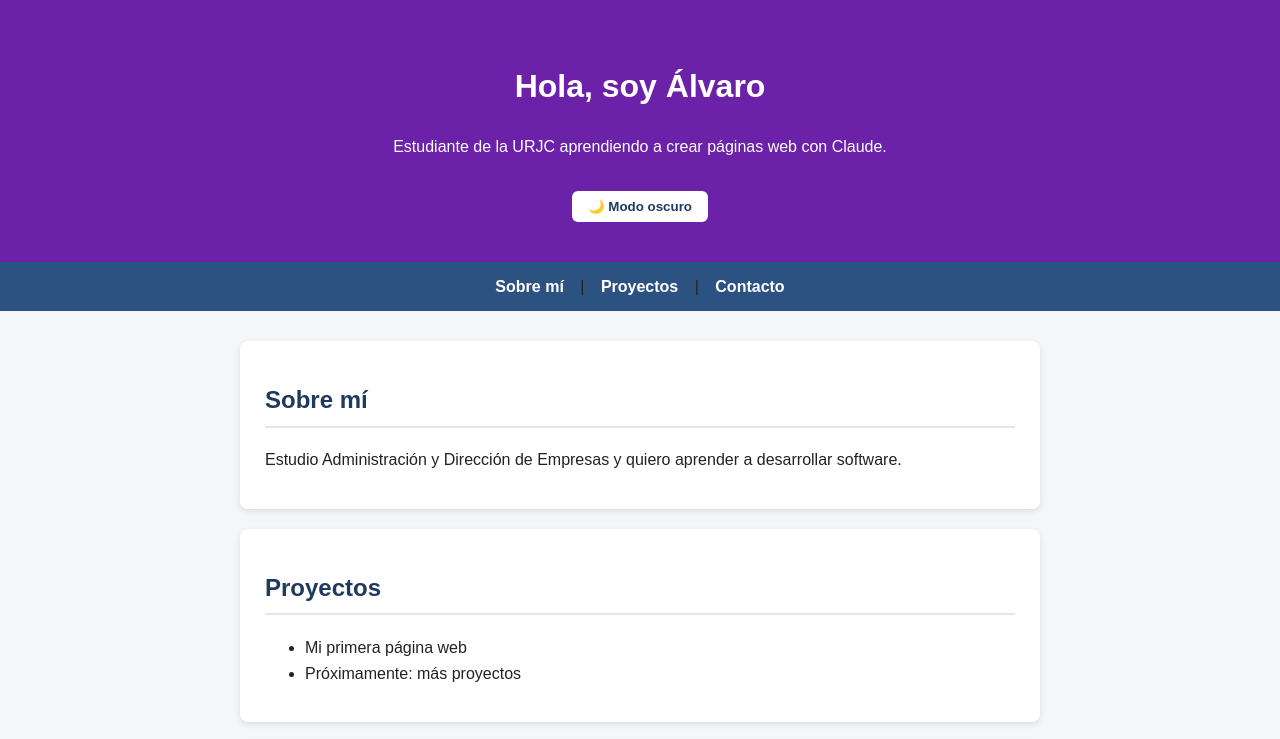
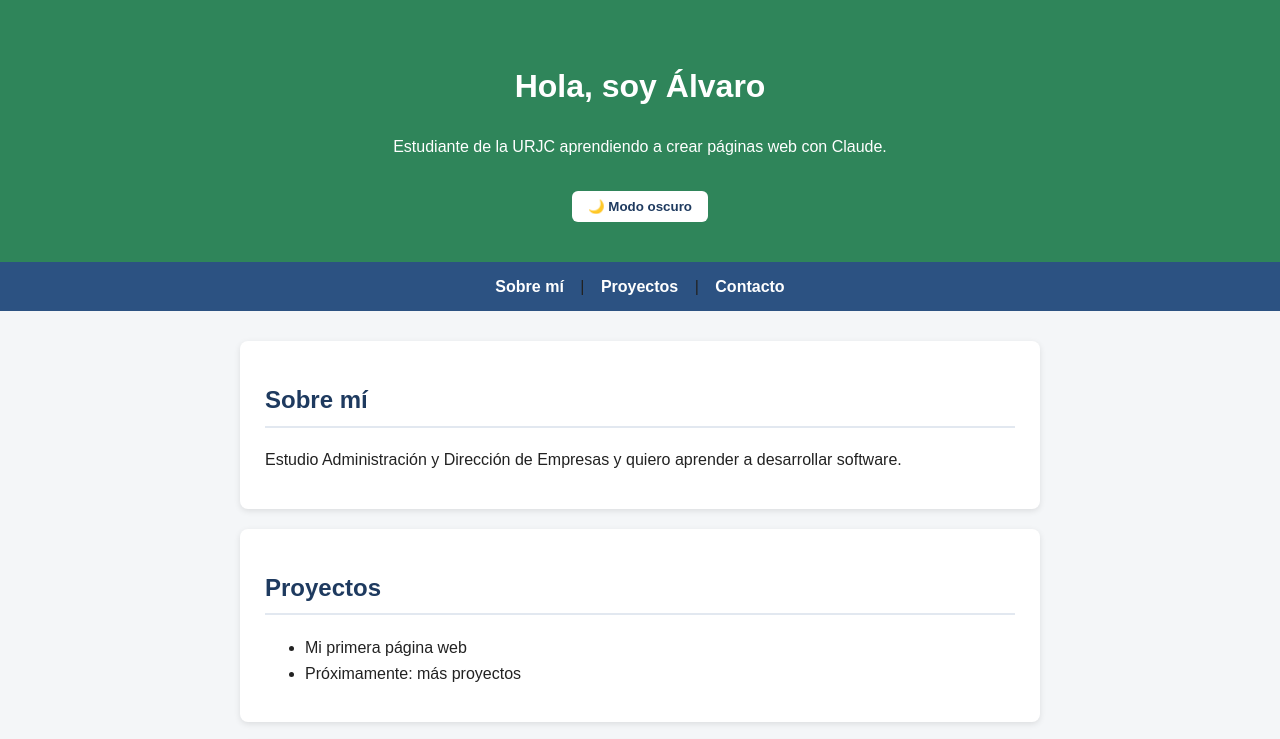
Before and after one commit to alvaro-codes170/mi-web, a plain HTML site: page index.html in a window 1280 px wide. Shown: the top 739 px of the page. Drawn offline with Linux system fonts and the light colour scheme.

Commit message:
Add files via upload

```diff
--- a/style.css
+++ b/style.css
@@ -7,7 +7,7 @@ body {
 }
 
 header {
-  background-color: #6b21a8;
+  background-color: #2f855a;
   color: white;
   text-align: center;
   padding: 40px 20px;
```
